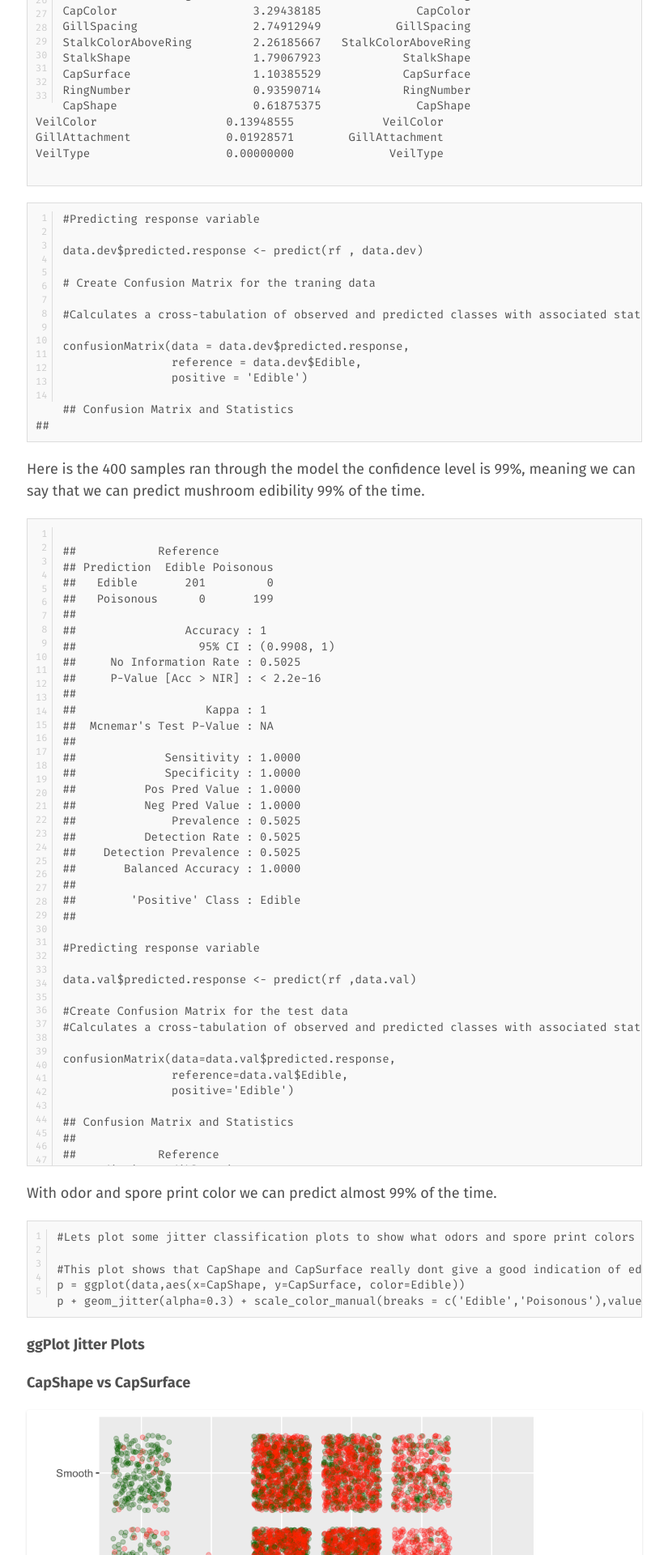
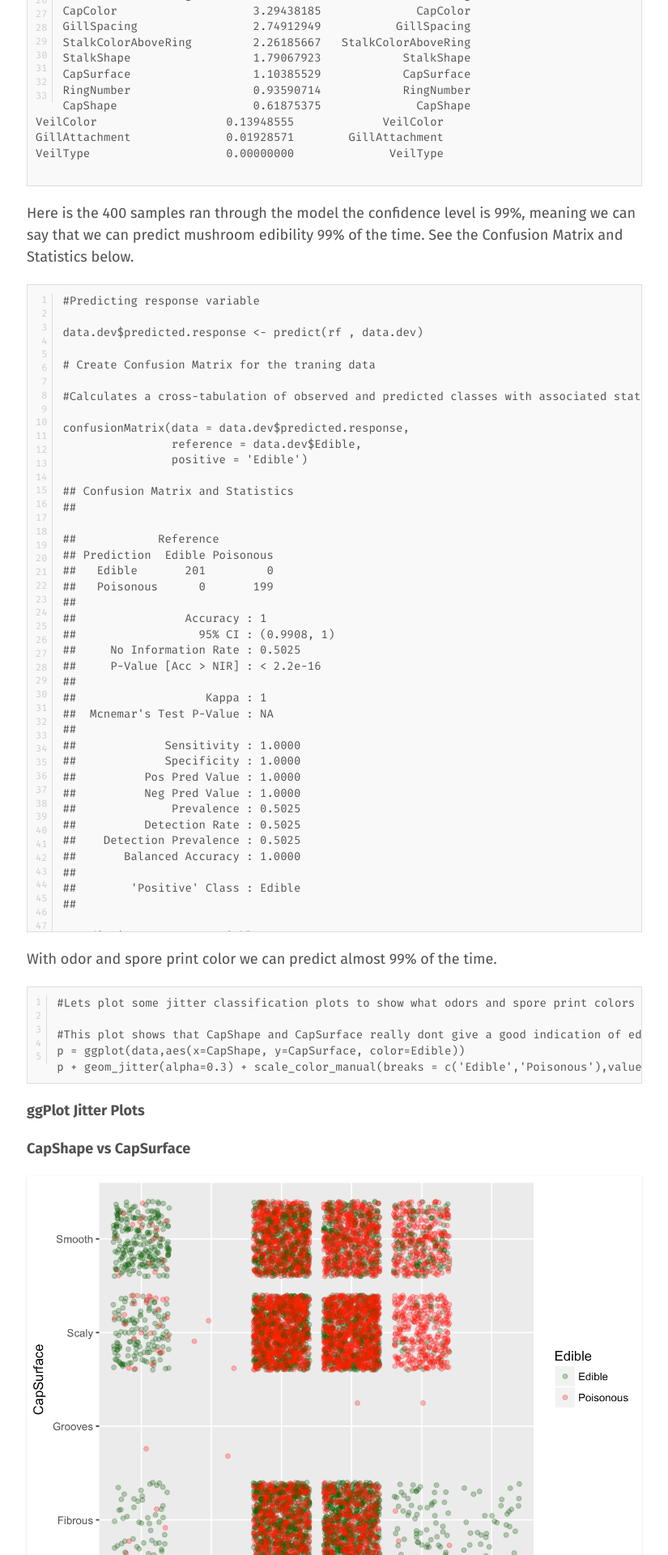
Before and after one commit to saltfog/saltfog.github.io, a Jekyll site: the page built from _posts/2017-09-07-Data-Mining-Random-Forest.md, in a window 1280 px wide. Shown: the part 4052-5972 px from the top of the page at 81% size, without its empty margins (227-1052 px from the left). Built offline with Jekyll 4.4.1, drawn with Linux system fonts in a browser that asks for light colours; some of the changed lines change nothing that is shown.

Commit message:
Added assests

````diff
--- a/_posts/2017-09-07-Data-Mining-Random-Forest.md
+++ b/_posts/2017-09-07-Data-Mining-Random-Forest.md
@@ -145,7 +145,7 @@ GillAttachment              0.01928571        GillAttachment
 VeilType                    0.00000000              VeilType
 
 ```
-
+Here is the 400 samples ran through the model the confidence level is 99%, meaning we can say that we can predict mushroom edibility 99% of the time. See the Confusion Matrix and Statistics below.
 ```
 #Predicting response variable
 
@@ -161,9 +161,6 @@ confusionMatrix(data = data.dev$predicted.response,
 
 ## Confusion Matrix and Statistics
 ##
-```
-Here is the 400 samples ran through the model the confidence level is 99%, meaning we can say that we can predict mushroom edibility 99% of the time.
-```
 
 ##            Reference
 ## Prediction  Edible Poisonous
````
